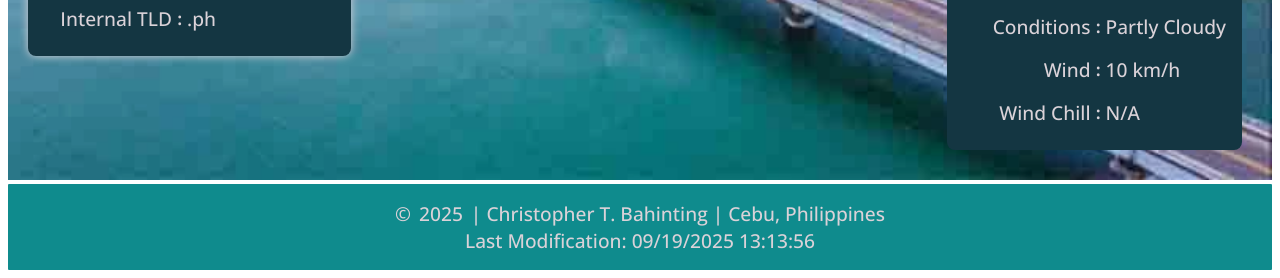
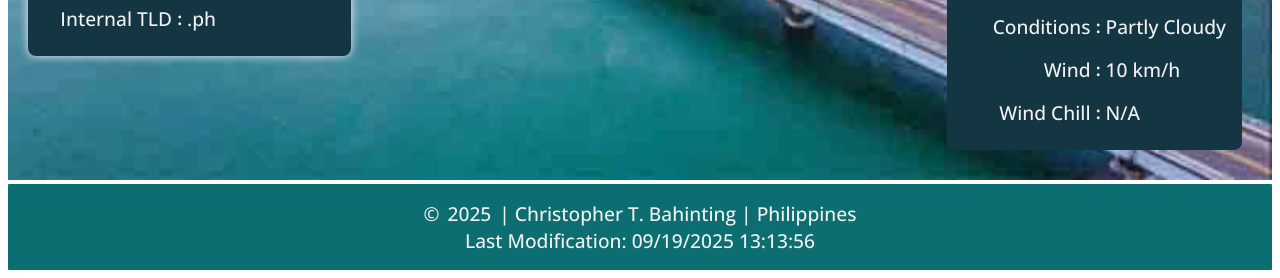
Before and after one commit to bahintingchristopher/wdd131, a plain HTML site: page place.html in a window 1280 px wide. Shown: the part 642-920 px from the top of the page. Drawn offline with nearby package versions, Linux system fonts and the light colour scheme.

Commit message:
modify fontsize and color contrast

```diff
--- a/place.html
+++ b/place.html
@@ -3,7 +3,7 @@
 <head>
     <meta charset="UTF-8">
     <meta name="viewport" content="width=device-width, initial-scale=1.0">
-    <meta name="author" Content="Christopher T. Bahinting">
+    <meta name="uthor" Content="Christopher T. Bahinting">
     <meta name="description" content="Discover facts about the Philippines including population, capital, language, currency, and current weather conditions.">
     <title>Place - Country Page</title>
 
@@ -95,7 +95,7 @@
 
     <footer>
             <p>
-                &copy; <span id="currentYear"></span> | Christopher T. Bahinting | Cebu, Philippines
+                &copy; <span id="currentYear"></span> | Christopher T. Bahinting | Philippines
             </p>
             <p id="lastModified"></p>
     </footer>
--- a/styles/place_large.css
+++ b/styles/place_large.css
@@ -1,14 +1,16 @@
 :root {
-  --text-body : #143642;
-  --header-foote-back: #0F8B8D;
-  --background: #DAD2D8;
-  --back1: #EC9A29;
-  --back2: #A8201A;
- --font-heading: 'Roboto', sans-serif;
+  --text-body: #143642;
+  --header-foote-back: #0C6E70;
+  --background: #F2F2F2;
+  --back1: #D57B1F;
+  --back2: #8C1C17;
+
+  --font-heading: 'Roboto', sans-serif;
   --font-body: 'Open Sans', sans-serif;
   --font-paragraph: 'Open Sans', sans-serif;
   --font-footer: 'Open Sans', sans-serif;
 }
+
 
 body {
   font-family: var(--font-body);
@@ -159,7 +161,7 @@ footer {
 .weather-title img {
   width: 60px;
   height: 60px;
-  margin-left: 1rem; /* optional */
+  margin-left: 1rem;
 }
 
 
--- a/styles/place_small.css
+++ b/styles/place_small.css
@@ -1,14 +1,16 @@
 :root {
-  --text-body : #143642;
-  --header-foote-back: #0F8B8D;
-  --background: #DAD2D8;
-  --back1: #EC9A29;
-  --back2: #A8201A;
+  --text-body: #143642;
+  --header-foote-back: #0C6E70;
+  --background: #F2F2F2;
+  --back1: #D57B1F;
+  --back2: #8C1C17;
+
   --font-heading: 'Roboto', sans-serif;
   --font-body: 'Open Sans', sans-serif;
   --font-paragraph: 'Open Sans', sans-serif;
   --font-footer: 'Open Sans', sans-serif;
 }
+
 
 body {
   font-family: var(--font-body);
@@ -105,18 +107,18 @@ footer {
   min-width: 100px;
   text-align: right;
    color: var(--background);;
-  font-size: .7rem;
+  font-size: .9rem;
 }
   .colon {
     text-align: right;
     font-weight: bold;
       color: var(--background);
-    font-size: .7rem;
+    font-size: .9rem;
   }
 
   .value {
     text-align: left;
-    font-size: .7rem;
+    font-size: .9rem;
       color: var(--background);
   }
 .weather-title img {
@@ -129,13 +131,13 @@ footer {
 
 
 footer {
-width: 80%;
+width: 100%;
 border-radius: 1rem;
 margin: 0 auto;
   margin-top: -1rem;
   color: var(--background);
   text-align: center;
-  font-size: .4rem;
+  font-size: .9rem;
   background: var(--text-body);
   display: grid;
   padding-bottom: 1rem;
@@ -246,15 +248,15 @@ align-items: center;
 
   footer {
     margin: 30px auto 0;
-    padding: 1rem;
+    padding: 1.1rem;
     text-align: center;
-    font-size: .2rem;
+    font-size: 1rem;
     background: var(--text-body);
     margin-top: -.3rem;
   }
 
   footer p {
-    font-size: .2rem;
+    font-size: 1.2rem;
     display: flex;
     justify-content: center;
     align-items: center;
```
